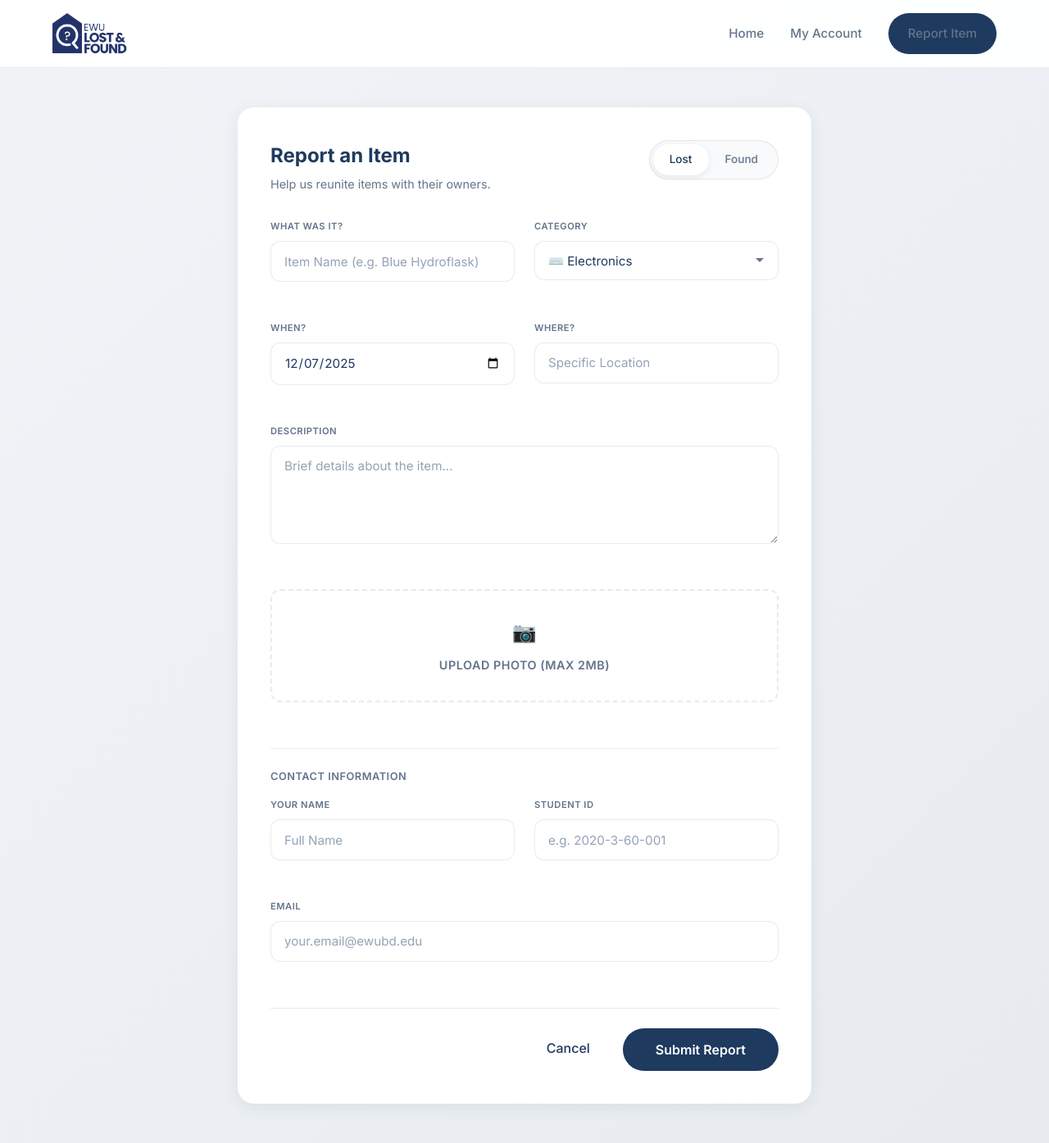
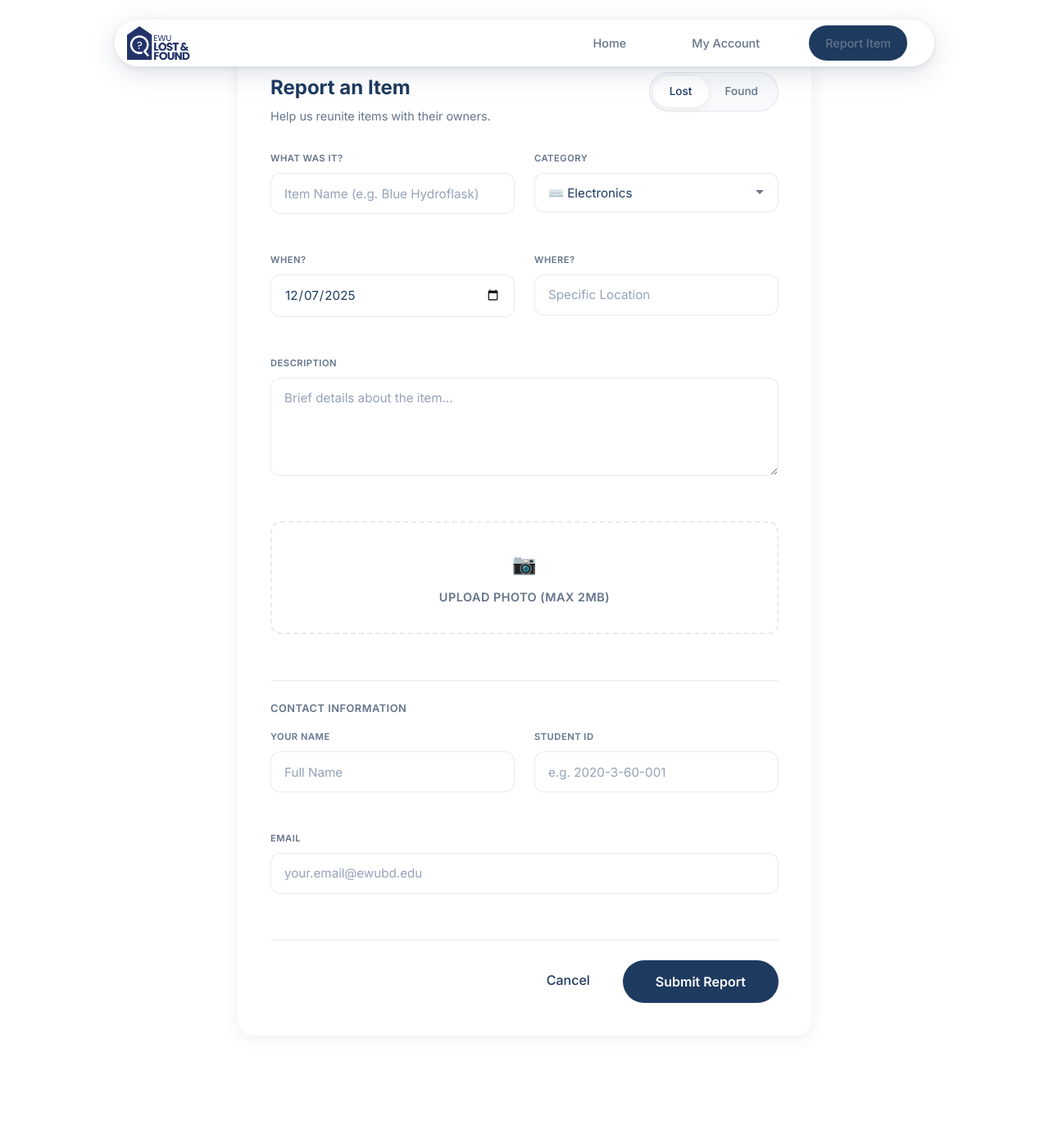
Before and after one commit to ifteyaj/EWU-LostFound, a PHP site: page /post_item.php in a window 1280 px wide. Shown: the whole page at 82% size. After the commit the page ends 1224 px from the top, so only its background shows below. Run offline with PHP 8.4, Linux system fonts and the light colour scheme; some web fonts are replaced.

Commit message:
feat: Implement a new clean light theme, add dedicated handlers for found and lost item submissions, and update navigation across pages.

```diff
--- a/assets/css/style.css
+++ b/assets/css/style.css
@@ -38,8 +38,7 @@
 }
 
 body {
-    background-color: var(--bg-light);
-    background-image: var(--bg-gradient);
+    background-color: #ffffff;
     color: var(--text-dark);
     font-family: var(--font-main);
     line-height: 1.6;
@@ -85,46 +84,75 @@ img {
 
 /* Navbar */
 .navbar {
-    position: sticky;
-    top: 0;
+    position: fixed;
+    top: 1.5rem;
+    left: 0;
+    right: 0;
     z-index: 1000;
-    padding: 1rem 0;
-    background: rgba(255, 255, 255, 0.95);
-    backdrop-filter: blur(12px);
-    border-bottom: 1px solid var(--border-light);
+    padding: 0;
+    background: transparent;
 }
 
 .navbar .container {
     display: flex;
-    justify-content: space-between;
+    justify-content: center;
     align-items: center;
 }
 
-.logo {
+.nav-links {
+    display: flex;
+    gap: 2.5rem;
+    align-items: center;
+    background: rgba(255, 255, 255, 0.98);
+    backdrop-filter: blur(16px);
+    padding: 0.4rem 2rem;
+    padding-left: 0.4rem;
+    border-radius: 60px;
+    box-shadow: 0 8px 32px rgba(30, 58, 95, 0.15), 0 2px 8px rgba(0, 0, 0, 0.08);
+    border: 1px solid rgba(255, 255, 255, 0.9);
+    min-width: 1000px;
+    justify-content: space-between;
+}
+
+.nav-links li {
+    list-style: none;
+}
+
+.logo-item {
+    margin-right: auto;
     display: flex;
     align-items: center;
 }
 
-.logo img {
-    height: 50px;
-    width: auto;
+.logo-item .logo {
+    display: flex;
+    align-items: center;
+    padding: 0;
+    margin-left: 0.5rem;
 }
 
-.nav-links {
-    display: flex;
-    gap: 2rem;
-    align-items: center;
+.logo-item .logo:hover {
+    background: transparent;
+}
+
+.logo-item .logo img {
+    height: 42px;
+    width: auto;
 }
 
 .nav-links a {
     color: var(--text-secondary);
-    font-size: 0.95rem;
+    font-size: 0.9rem;
     font-weight: 500;
+    padding: 0.6rem 1.25rem;
+    border-radius: 50px;
+    transition: all 0.3s ease;
 }
 
 .nav-links a:hover,
 .nav-links a.active {
     color: var(--primary-navy);
+    background: rgba(30, 58, 95, 0.05);
 }
 
 .theme-toggle {
@@ -189,10 +217,10 @@ img {
 
 /* Hero Section */
 .hero {
-    padding: 6rem 0 5rem;
+    padding: 10rem 0 6rem;
     text-align: center;
     position: relative;
-    background: linear-gradient(rgba(30, 58, 95, 0.85), rgba(30, 58, 95, 0.75)), url('../img/hero-bg.jpg');
+    background: url('../img/hero-bg.jpg');
     background-size: cover;
     background-position: center;
     background-attachment: fixed;
--- a/found.php
+++ b/found.php
@@ -9,10 +9,8 @@
 <body>
     <nav class="navbar">
         <div class="container">
-            <a href="index.php" class="logo">
-                <img src="assets/img/logo.png" alt="EWU Lost & Found">
-            </a>
             <ul class="nav-links">
+                <li class="logo-item"><a href="index.php" class="logo"><img src="assets/img/logo.png" alt="EWU Lost & Found"></a></li>
                 <li><a href="index.php">Home</a></li>
                 <li><a href="#">My Account</a></li>
                 <li><a href="post_item.php" class="btn-pill">Report Item</a></li>
--- a/handlers/handle_found.php
+++ b/handlers/handle_found.php
@@ -1,6 +1,6 @@
 <?php
-session_start();
-include '../config/db.php';
+// Session already started in post_item.php
+include 'config/db.php';
 
 // Allowed image types
 define('ALLOWED_TYPES', ['image/jpeg', 'image/png', 'image/gif', 'image/webp']);
@@ -47,7 +47,7 @@ if ($_SERVER["REQUEST_METHOD"] == "POST") {
     }
 
     // Image Upload with validation
-    $target_dir = "../uploads/";
+    $target_dir = "uploads/";
     $image_name = "";
 
     if (isset($_FILES["image"]) && $_FILES["image"]["error"] == 0) {
--- a/handlers/handle_lost.php
+++ b/handlers/handle_lost.php
@@ -1,6 +1,6 @@
 <?php
-session_start();
-include '../config/db.php';
+// Session already started in post_item.php
+include 'config/db.php';
 
 // Allowed image types
 define('ALLOWED_TYPES', ['image/jpeg', 'image/png', 'image/gif', 'image/webp']);
@@ -47,7 +47,7 @@ if ($_SERVER["REQUEST_METHOD"] == "POST") {
     }
 
     // Image Upload with validation
-    $target_dir = "../uploads/";
+    $target_dir = "uploads/";
     $image_name = "";
 
     if (isset($_FILES["image"]) && $_FILES["image"]["error"] == 0) {
--- a/index.php
+++ b/index.php
@@ -9,10 +9,8 @@
 <body>
     <nav class="navbar">
         <div class="container">
-            <a href="index.php" class="logo">
-                <img src="assets/img/logo.png" alt="EWU Lost & Found">
-            </a>
             <ul class="nav-links">
+                <li class="logo-item"><a href="index.php" class="logo"><img src="assets/img/logo.png" alt="EWU Lost & Found"></a></li>
                 <li><a href="index.php" class="active">Home</a></li>
                 <li><a href="#">My Account</a></li>
                 <li><a href="post_item.php" class="btn-pill">Report Item</a></li>
--- a/item.php
+++ b/item.php
@@ -41,10 +41,8 @@ $event_date = ($type == 'found') ? $item['date_found'] : $item['date_lost'];
 <body>
     <nav class="navbar">
         <div class="container">
-            <a href="index.php" class="logo">
-                <img src="assets/img/logo.png" alt="EWU Lost & Found">
-            </a>
             <ul class="nav-links">
+                <li class="logo-item"><a href="index.php" class="logo"><img src="assets/img/logo.png" alt="EWU Lost & Found"></a></li>
                 <li><a href="index.php">Home</a></li>
                 <li><a href="#">My Account</a></li>
                 <li><a href="post_item.php" class="btn-pill">Report Item</a></li>
--- a/lost.php
+++ b/lost.php
@@ -9,10 +9,8 @@
 <body>
     <nav class="navbar">
         <div class="container">
-            <a href="index.php" class="logo">
-                <img src="assets/img/logo.png" alt="EWU Lost & Found">
-            </a>
             <ul class="nav-links">
+                <li class="logo-item"><a href="index.php" class="logo"><img src="assets/img/logo.png" alt="EWU Lost & Found"></a></li>
                 <li><a href="index.php">Home</a></li>
                 <li><a href="#">My Account</a></li>
                 <li><a href="post_item.php" class="btn-pill">Report Item</a></li>
--- a/post_item.php
+++ b/post_item.php
@@ -74,10 +74,8 @@ if ($_SERVER['REQUEST_METHOD'] == 'POST') {
 <body>
     <nav class="navbar">
         <div class="container">
-            <a href="index.php" class="logo">
-                <img src="assets/img/logo.png" alt="EWU Lost & Found">
-            </a>
             <ul class="nav-links">
+                <li class="logo-item"><a href="index.php" class="logo"><img src="assets/img/logo.png" alt="EWU Lost & Found"></a></li>
                 <li><a href="index.php">Home</a></li>
                 <li><a href="#">My Account</a></li>
                 <li><a href="post_item.php" class="btn-pill">Report Item</a></li>
```
Also changed, not shown: uploads/found_69362288050aa5.52381223.jpg (added), uploads/lost_6936227ad12d15.44435276.jpg (added), uploads/lost_69362300072243.30939748.jpg (added).
